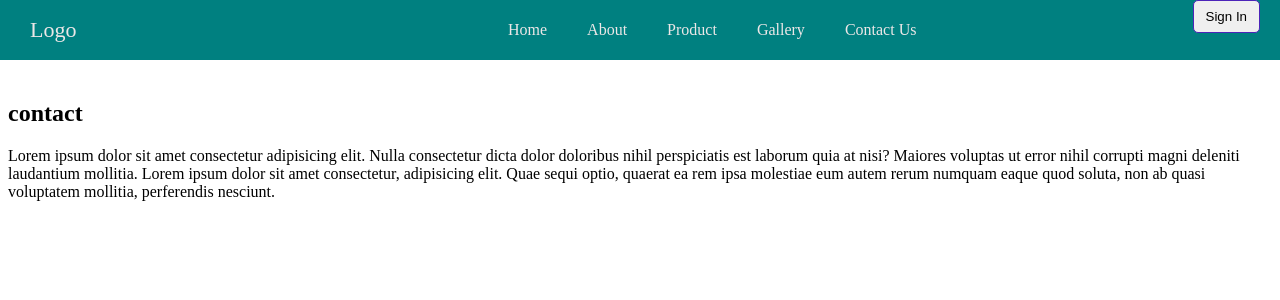
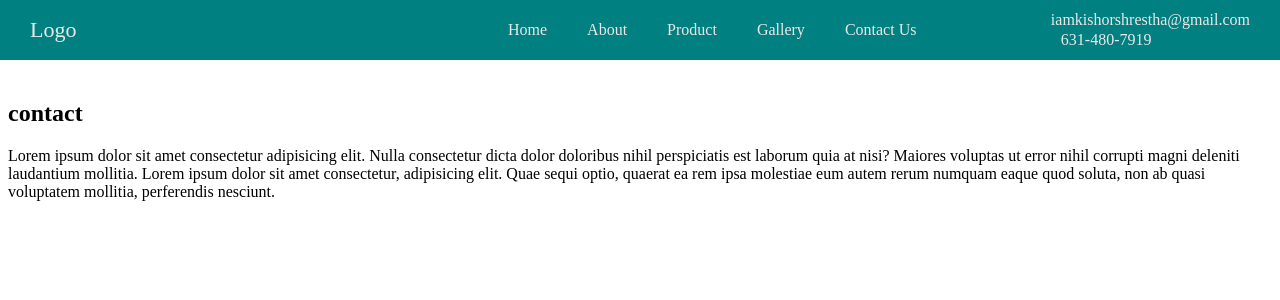
Before and after one commit to kishorshrestha21/angular-ivy-pro, an Angular app: page /contact in a window 1280 px wide. Shown: the top 300 px of the page. Built offline with nearby package versions, Linux system fonts and the light colour scheme.

Commit message:
3 files modified, 1 added

```diff
--- a/src/app/app.module.ts
+++ b/src/app/app.module.ts
@@ -9,6 +9,7 @@ import { NavComponent } from './nav/nav.component';
 import { ContactComponent } from './contact/contact.component';
 import { RouterModule, Routes } from '@angular/router';
 import { HomeComponent } from './home/home.component';
+import { HeaderServiceService } from './header-service.service';
 const appRoutes:Routes =[
   {path:'', component:HomeComponent},
   {path:'home', component:HomeComponent},
@@ -18,6 +19,7 @@ const appRoutes:Routes =[
   imports:      [ BrowserModule, FormsModule,RouterModule.forRoot(appRoutes)],
   declarations: [ AppComponent, HelloComponent, HeaderComponent, NavComponent, ContactComponent, HomeComponent ],
   bootstrap:    [ AppComponent ],
-  exports:[RouterModule]
+  exports:[RouterModule],
+  providers: [HeaderServiceService]
 })
 export class AppModule { }
--- a/src/app/contact/contact.component.ts
+++ b/src/app/contact/contact.component.ts
@@ -1,15 +1,22 @@
-import { Component, OnInit } from '@angular/core';
+import { Component, OnDestroy,  OnInit } from '@angular/core';
+import { HeaderServiceService } from '../header-service.service';
 
 @Component({
   selector: 'app-contact',
   templateUrl: './contact.component.html',
   styleUrls: ['./contact.component.css']
 })
-export class ContactComponent implements OnInit {
+export class ContactComponent implements OnInit, OnDestroy {
 
-  constructor() { }
+  constructor(private _header:HeaderServiceService) { }
+
+
 
   ngOnInit() {
+    this._header.contactDetail.next(true);
   }
 
+  ngOnDestroy(){
+ this._header.contactDetail.next(false);
 }
+}
--- /dev/null
+++ b/src/app/header-service.service.ts
@@ -0,0 +1,10 @@
+import { Injectable } from '@angular/core';
+import { BehaviorSubject } from 'rxjs';
+
+@Injectable()
+export class HeaderServiceService {
+
+contactDetail=new BehaviorSubject(false); //for header contact detail
+  constructor() { }
+
+}
--- a/src/app/header/header.component.ts
+++ b/src/app/header/header.component.ts
@@ -1,4 +1,5 @@
 import { Component, OnInit } from '@angular/core';
+import { HeaderServiceService } from '../header-service.service';
 
 @Component({
   selector: 'app-header',
@@ -7,10 +8,14 @@ import { Component, OnInit } from '@angular/core';
 })
 export class HeaderComponent implements OnInit {
 goBackLink:boolean = false;
-logInBlock:boolean = true;
+logInBlock:boolean = false;
 logInUser:boolean = false;
 contactDetail:boolean =false;
-  constructor() { }
+  constructor(private _header:HeaderServiceService) {
+    this._header.contactDetail.subscribe(res => {
+      this.contactDetail = res
+      });
+  }
 
   ngOnInit() {
   }
```
